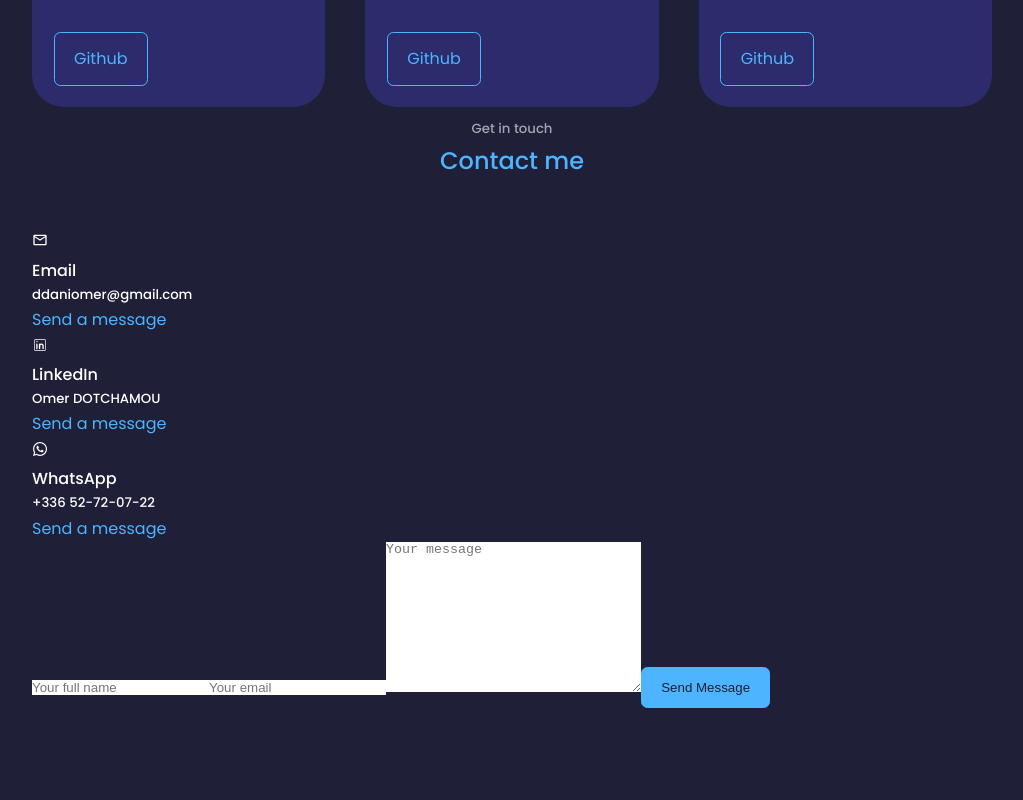
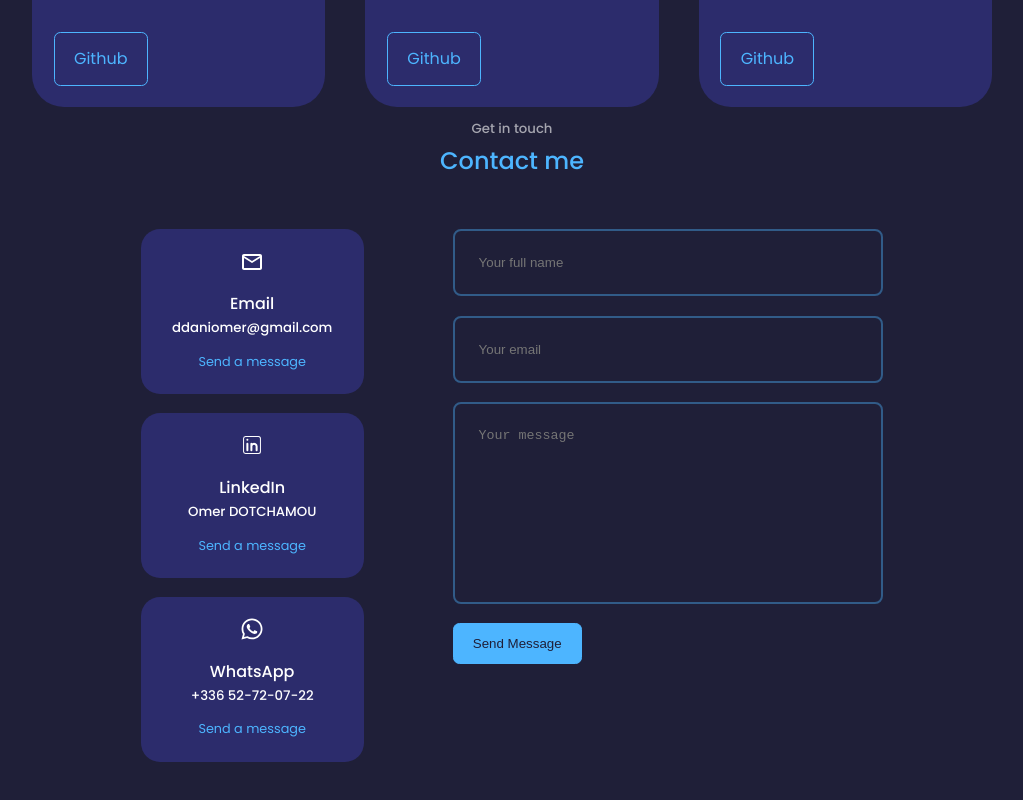
Before and after one commit to DaniOmer/react.js-css-portfolio, a React (Create React App) app: page / in a window 1280 px wide. Shown: the part 3594-4394 px from the top of the page, without its empty margins (128-1151 px from the left). Built offline with nearby package versions, Linux system fonts and the light colour scheme.

Commit message:
Contact style set up

```diff
--- a/src/components/contact/contact.css
+++ b/src/components/contact/contact.css
@@ -0,0 +1,77 @@
+.container.contact__container {
+    width: 58%;
+    display: grid;
+    grid-template-columns: 30% 58%;
+    gap: 12%;
+}
+
+.contact__options {
+    display: flex;
+    flex-direction: column;
+    gap: 1.2rem;
+}
+
+.contact__option {
+    background: var(--color-bg-variant);
+    padding: 1.2rem ;
+    border-radius: 1.2rem;
+    text-align: center;
+    border: 1px solid transparent;
+    transition: var(--transition);
+}
+
+.contact__option:hover {
+    background: transparent;
+    border-color: var(--color-primary-variant);
+}
+
+.contact__option a {
+    display: inline-block;
+    margin-top: 0.7rem;
+    font-size: 0.8rem;
+}
+
+.contact__option-icon {
+    font-size: 1.5rem;
+    margin-bottom: 0.5rem;
+}
+
+
+/***************** FORM *********************/
+form {
+    display: flex;
+    flex-direction: column;
+    gap: 1.2rem;
+}
+
+input, textarea {
+    width: 100%;
+    padding: 1.5rem;
+    border-radius: 0.5rem;
+    color: var(--color-white);
+    background: transparent;
+    border: 2px solid var(--color-primary-variant);
+    resize: none;
+}
+
+
+
+
+/******************* MEDIA QUERIES FOR MEDIUM DEVICES *************************/
+@media screen and (max-width: 1024px) {
+    .container.contact__container {
+        grid-template-columns: 1fr;
+        gap: 2rem;
+    }
+}
+
+
+
+/******************* MEDIA QUERIES FOR SMALL DEVICES *************************/
+@media screen and (max-width: 600px) {
+    .container.contact__container {
+        margin-left: 1rem;
+        margin-right: 1rem;
+        width: var(--container-width-sm);
+    }
+}
```
